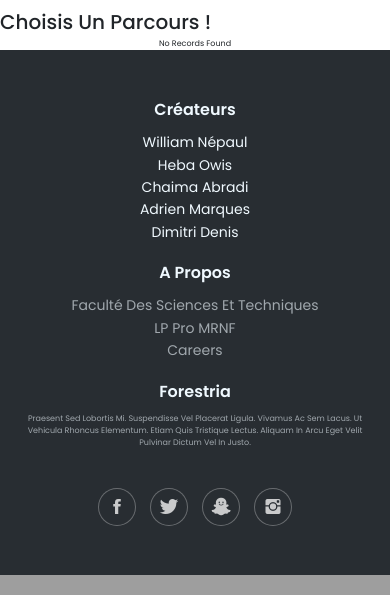
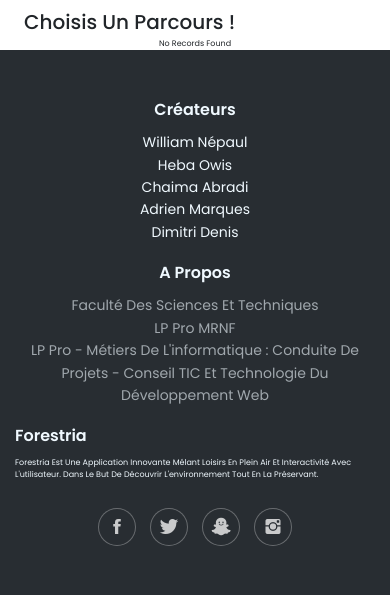
Before and after one commit to marcucus/Forestria, a Symfony app: template templates/front/index.html.twig in a window 390 px wide. Shown: the part 846-1441 px from the top of the page. Run offline with Twig, Linux system fonts and the light colour scheme; the template is opened without the code that fills it, so the values that code supplies are empty; some libraries are stand-ins or nearby versions.

Commit message:
peaufinage

```diff
--- a/templates/footer.html.twig
+++ b/templates/footer.html.twig
@@ -18,12 +18,12 @@
                         <ul>
                             <li><a href="https://www.sciences.unilim.fr/">Faculté des Sciences et Techniques</a></li>
                             <li><a href="https://www.sciences.unilim.fr/sciences-de-la-vie-et-de-la-terre/licence-professionnelle-amenagement-du-paysage-amenagement-arbore-et-forestier/">LP Pro MRNF</a></li>
-                            <li><a href="#">Careers</a></li>
+                            <li><a href="https://www.sciences.unilim.fr/tic/metiers-de-linformatique-conduite-de-projets-conseil-tic/">LP Pro - Métiers de l'informatique : conduite de projets - Conseil TIC et Technologie du développement web</a></li>
                         </ul>
                     </div>
-                    <div class="col-md-6 item text">
+                    <div class="col-md-6">
                         <h3>Forestria</h3>
-                        <p>Praesent sed lobortis mi. Suspendisse vel placerat ligula. Vivamus ac sem lacus. Ut vehicula rhoncus elementum. Etiam quis tristique lectus. Aliquam in arcu eget velit pulvinar dictum vel in justo.</p>
+                        <p>Forestria est une application innovante mélant loisirs en plein air et interactivité avec l'utilisateur. Dans le but de découvrir l'environnement tout en la préservant.</p>
                     </div>
                     <div class="col item social"><a href="#"><i class="icon ion-social-facebook"></i></a><a href="#"><i class="icon ion-social-twitter"></i></a><a href="#"><i class="icon ion-social-snapchat"></i></a><a href="#"><i class="icon ion-social-instagram"></i></a></div>
                 </div>
--- a/templates/front/index.html.twig
+++ b/templates/front/index.html.twig
@@ -63,7 +63,7 @@
 </section><br>
     <section class="category">
 
-    <h1 class="heading">Choisis un parcours !</h1>
+    <h1 class="heading ml-5">Choisis un parcours !</h1>
 
     <div class="box-container">
         <a name="parcours"></a>
--- a/templates/parcours/index.html.twig
+++ b/templates/parcours/index.html.twig
@@ -5,7 +5,7 @@
 {% block body %}
     {% if app.user %}
 <div class="container" style="margin-top: 3%">
-        <h1>Choisis un parcours !</h1>
+        <h1 class="ml-5">Choisis un parcours !</h1>
     <div class="row d-flex justify-content-center">
         <div class="col">
             {% for parcour in parcours %}
```
